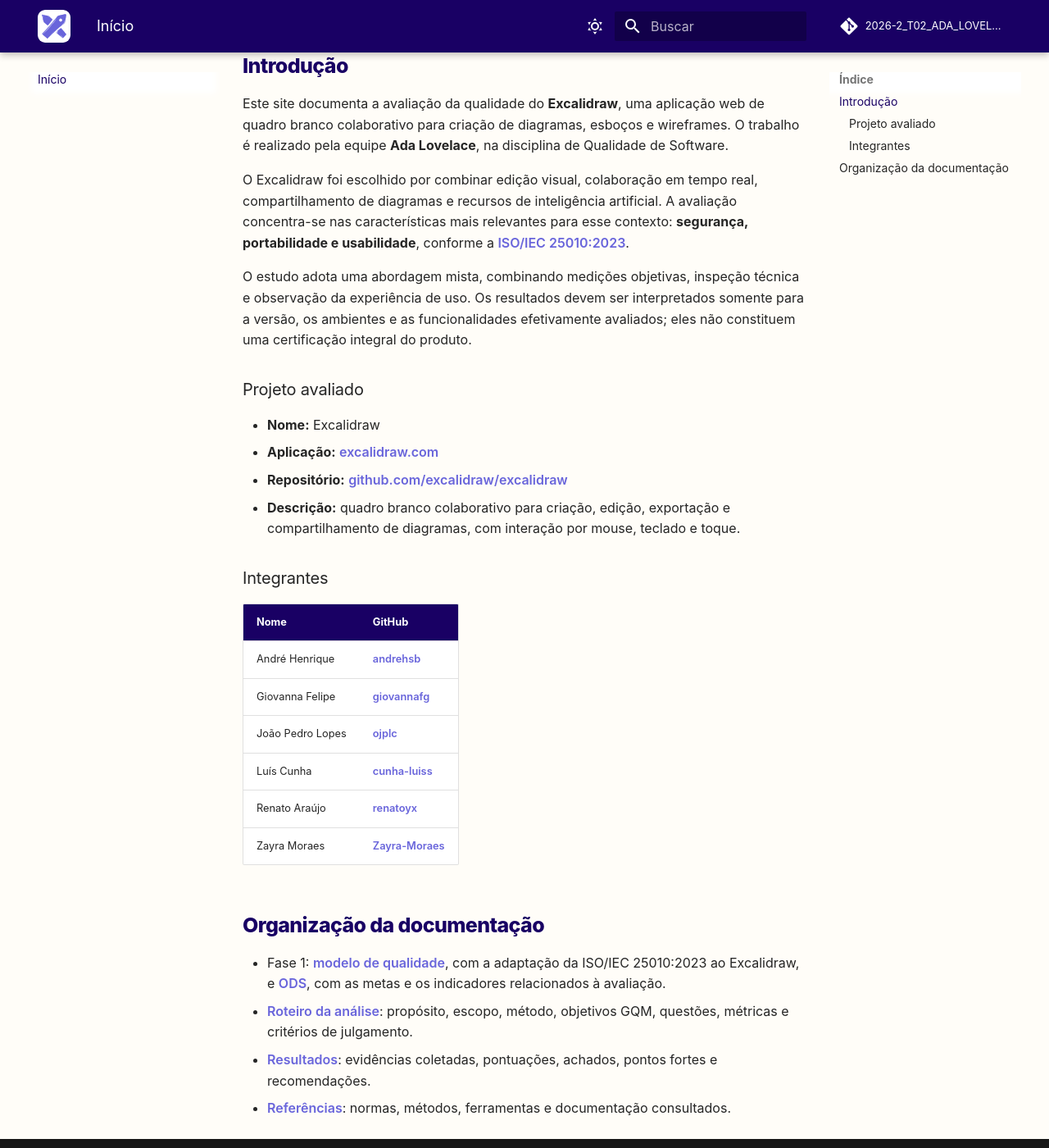
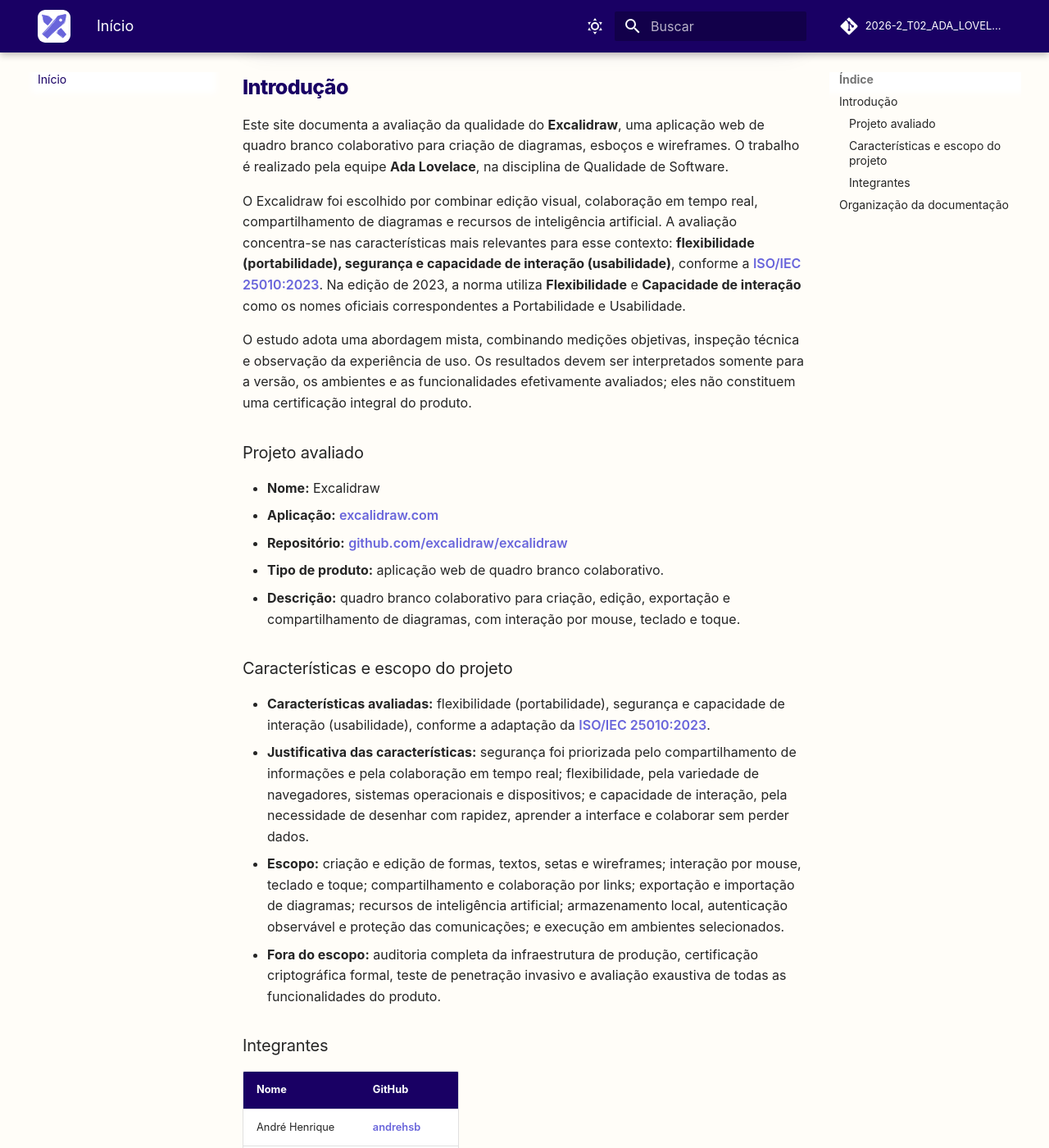
Before and after one commit to FCTE-Qualidade-de-Software-1/2026-2_T02_ADA_LOVELACE, an MkDocs documentation site: the page built from docs/index.md, in a window 1280 px wide and 1400 px high, scrolled down 427 px. Shown: the whole window at 82% size. Built offline with MkDocs 1.6.1 and Material for MkDocs 9.7.7, drawn with Linux system fonts in a browser that asks for light colours; comment, search, counter and statistics services are not loaded; some of the changed text lies outside the part shown.

Commit message:
docs: adiciona informações sobre as caractrísticas trabalhadas (com seus nomes atualizados para a nova norma de 2023), justificativa e escopo do projeto

```diff
--- a/docs/index.md
+++ b/docs/index.md
@@ -4,7 +4,7 @@
   <img src="assets/logo-extensa.jpeg" alt="Logotipo do Excalidraw">
   <div class="excalidraw-hero-copy">
     <strong>Estudo de caso · Equipe Ada Lovelace</strong>
-    <p>Avaliação de segurança, portabilidade e usabilidade de um quadro branco
+    <p>Avaliação de segurança, flexibilidade e capacidade de interação de um quadro branco
     colaborativo.</p>
   </div>
 </div>
@@ -19,8 +19,11 @@
 O Excalidraw foi escolhido por combinar edição visual, colaboração em tempo
 real, compartilhamento de diagramas e recursos de inteligência artificial. A
 avaliação concentra-se nas características mais relevantes para esse contexto:
-**segurança, portabilidade e usabilidade**, conforme a
-[ISO/IEC 25010:2023](https://www.iso.org/standard/78176.html).
+**flexibilidade (portabilidade), segurança e capacidade de interação
+(usabilidade)**, conforme a
+[ISO/IEC 25010:2023](https://www.iso.org/standard/78176.html). Na edição de
+2023, a norma utiliza **Flexibilidade** e **Capacidade de interação** como os
+nomes oficiais correspondentes a Portabilidade e Usabilidade.
 
 O estudo adota uma abordagem mista, combinando medições objetivas, inspeção
 técnica e observação da experiência de uso. Os resultados devem ser
@@ -33,8 +36,28 @@
 * **Nome:** Excalidraw
 * **Aplicação:** [excalidraw.com](https://excalidraw.com)
 * **Repositório:** [github.com/excalidraw/excalidraw](https://github.com/excalidraw/excalidraw)
+* **Tipo de produto:** aplicação web de quadro branco colaborativo.
 * **Descrição:** quadro branco colaborativo para criação, edição, exportação e
   compartilhamento de diagramas, com interação por mouse, teclado e toque.
+
+### Características e escopo do projeto
+
+* **Características avaliadas:** flexibilidade (portabilidade), segurança e
+  capacidade de interação (usabilidade), conforme a adaptação da
+  [ISO/IEC 25010:2023](https://www.iso.org/standard/78176.html).
+* **Justificativa das características:** segurança foi priorizada pelo
+  compartilhamento de informações e pela colaboração em tempo real;
+  flexibilidade, pela variedade de navegadores, sistemas operacionais e
+  dispositivos; e capacidade de interação, pela necessidade de desenhar com
+  rapidez, aprender a interface e colaborar sem perder dados.
+* **Escopo:** criação e edição de formas, textos, setas e wireframes;
+  interação por mouse, teclado e toque; compartilhamento e colaboração por
+  links; exportação e importação de diagramas; recursos de inteligência
+  artificial; armazenamento local, autenticação observável e proteção das
+  comunicações; e execução em ambientes selecionados.
+* **Fora do escopo:** auditoria completa da infraestrutura de produção,
+  certificação criptográfica formal, teste de penetração invasivo e avaliação
+  exaustiva de todas as funcionalidades do produto.
 
 ### Integrantes
 
```
